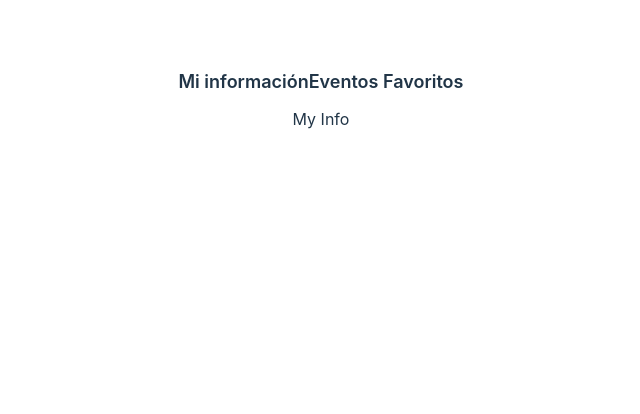
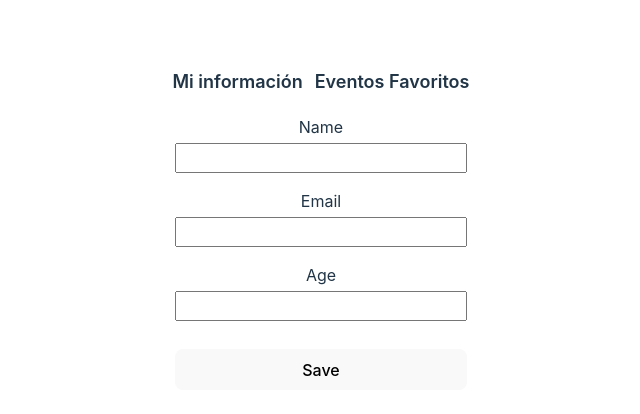
Before and after one commit to cristalfloresbo/curso-profesional-de-reactjs, a React (Vite) app: page /profile/my-info in a window 1280 px wide. Shown: the top 414 px of the page, without its empty margins (319-959 px from the left). Built offline with nearby package versions, Linux system fonts and the light colour scheme.

Commit message:
Creando Formulario de mi Informacion

```diff
--- a/src/views/Profile/Profile.module.css
+++ b/src/views/Profile/Profile.module.css
@@ -9,6 +9,7 @@
 .tab {
     font-size: 18px;
     font-weight: 600;
+    margin: 0 6px;
     padding-bottom: 4px;
     cursor: pointer;
     transition: opacity 0.2s ease;
--- /dev/null
+++ b/src/views/Profile/components/MyInfo/MyInfo.module.css
@@ -0,0 +1,27 @@
+.form {
+    display: flex;
+    flex-direction: column;
+    align-items: center;
+    justify-content: center;
+}
+
+.label {
+    font-size: 16px;
+    display: flex;
+    flex-direction: column;
+    margin: 8px 0;
+    align-items: center;
+    justify-content: center;
+}
+
+.input {
+    font-size: 16px;
+    width: 280px;
+    padding: 4px;
+    margin-top: 4px;
+}
+
+.submitButton {
+    width: 292px;
+    margin-top: 20px;
+}
--- a/src/views/Profile/components/MyInfo/index.jsx
+++ b/src/views/Profile/components/MyInfo/index.jsx
@@ -1,4 +1,73 @@
+import { useForm } from "react-hook-form";
+import styles from "./MyInfo.module.css";
+import { useEffect } from "react";
+
+const USER_DATA = "userData";
 const MyInfo = () => {
-    return <div>My Info</div>;
+    const { handleSubmit, register, setValue } = useForm();
+
+    useEffect(() => {
+        try {
+            const userData = JSON.parse(localStorage.getItem(USER_DATA)) || {};
+            setValue("name", userData?.name);
+            setValue("email", userData?.email);
+            setValue("age", userData?.age);
+        } catch (error) {
+            console.error(error);
+        }
+        // return () => {
+        //     localStorage.removeItem(USER_DATA);
+        // };
+    }, []);
+
+    const handleFormSubmit = (data) => {
+        try {
+            localStorage.setItem(USER_DATA, JSON.stringify(data));
+            alert("Usuario actualizado");
+        } catch (error) {
+            alert("Ha ocurrido un error");
+        }
+    };
+
+    return (
+        <form onSubmit={handleSubmit(handleFormSubmit)} className={styles.form}>
+            <label className={styles.label}>
+                Name
+                <input
+                    {...register("name", {
+                        required: true,
+                        minLength: 1,
+                        maxLength: 120,
+                    })}
+                    className={styles.input}
+                />
+            </label>
+            <label className={styles.label}>
+                Email
+                <input
+                    {...register("email", { required: true, min: 1, max: 120 })}
+                    className={styles.input}
+                />
+            </label>
+            <label className={styles.label}>
+                Age
+                <input
+                    {...register("age", {
+                        required: true,
+                        min: 1,
+                        max: 120,
+                        valueAsNumber: true,
+                    })}
+                    type="number"
+                    className={styles.input}
+                />
+            </label>
+            <div>
+                <button type="submit" className={styles.submitButton}>
+                    Save
+                </button>
+            </div>
+        </form>
+    );
 };
 export default MyInfo;
```
